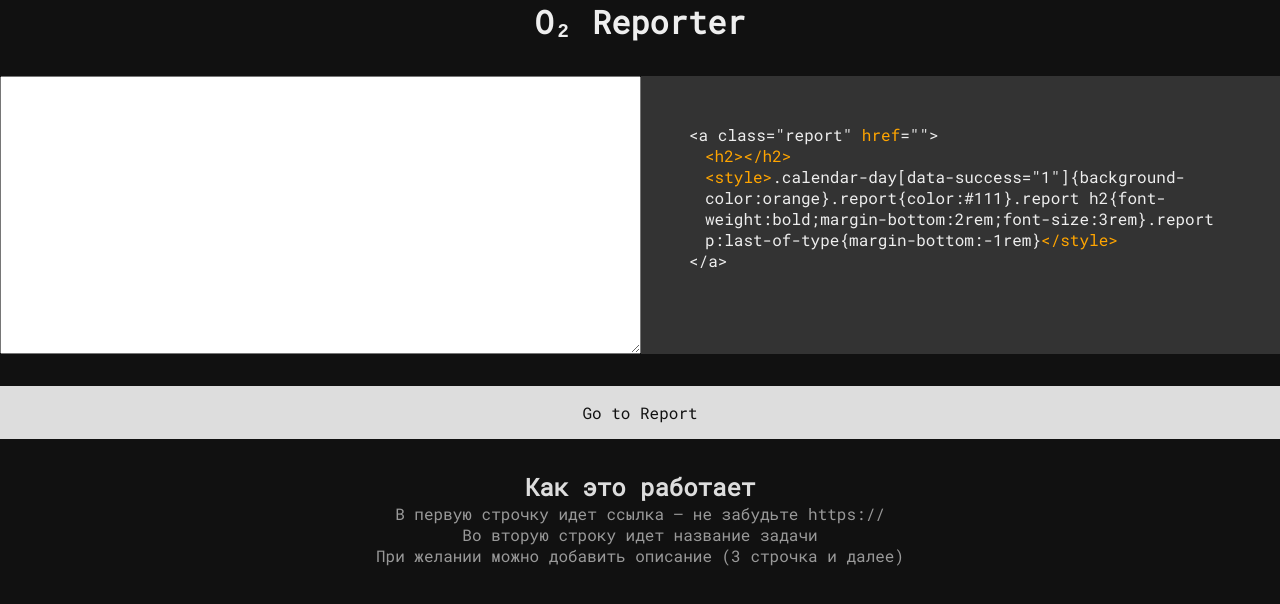
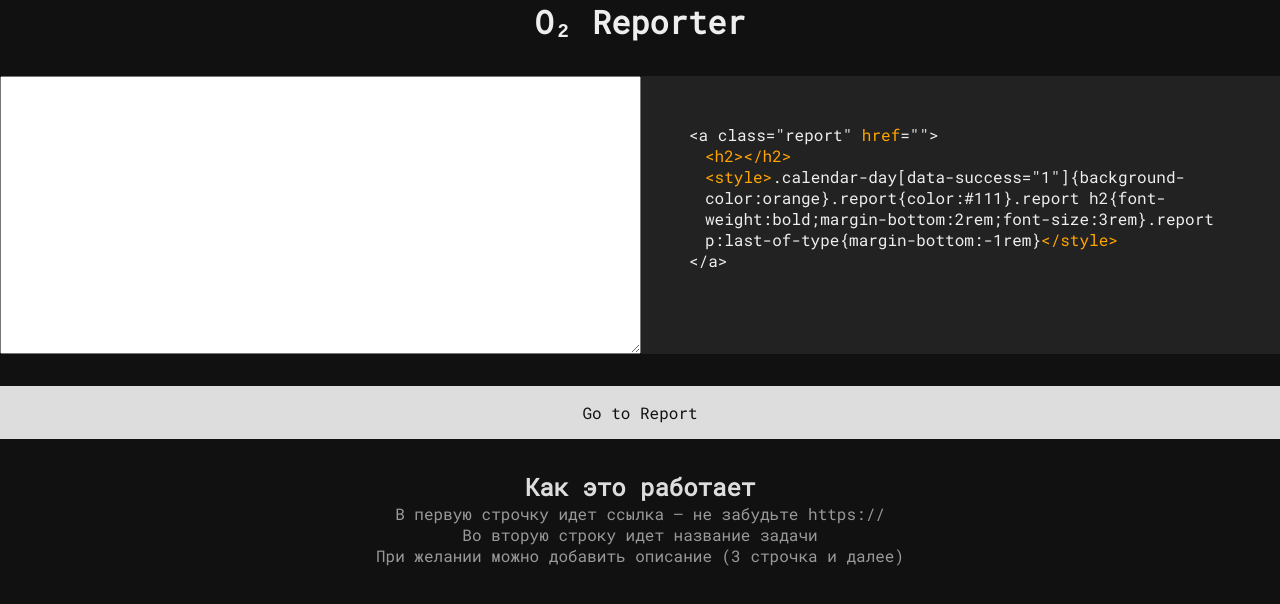
Before and after one commit to dragunovartem99/o2-reporter, a Vue app: page / in a window 1280 px wide. Shown: the top 604 px of the page. Built offline with nearby package versions, Linux system fonts and the light colour scheme.

Commit message:
Change color

```diff
--- a/src/App.vue
+++ b/src/App.vue
@@ -100,6 +100,6 @@ span span {
   padding: 3rem;
 }
 .code {
-  background-color: #333;
+  background-color: #222;
 }
 </style>
```
